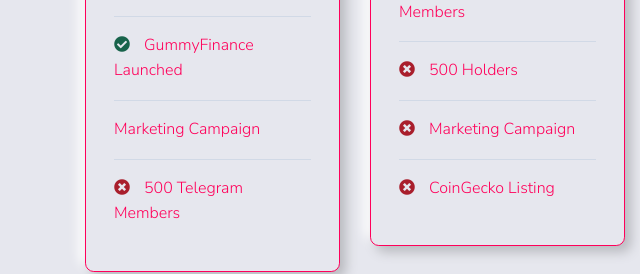
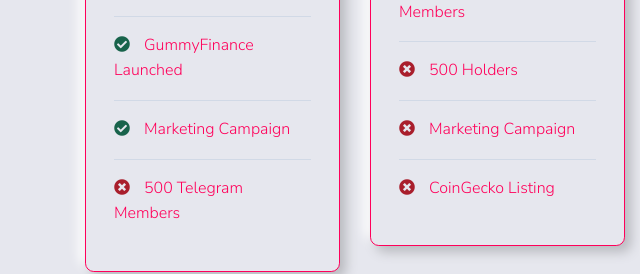
Before and after one commit to tmitchellgcio/gummy, a plain HTML site: page index.html in a window 1280 px wide. Shown: the part 3264-3538 px from the top of the page, 0-640 px from the left. Drawn offline with nearby package versions, Linux system fonts and the light colour scheme; a script that the page names is missing.

Commit message:
Update index.html

```diff
--- a/index.html
+++ b/index.html
@@ -434,7 +434,7 @@
                       <span class="text-success"><span class="fas fa-check-circle"></span></span> GummyFinance Launched
                     </li>
                     <li class="list-group-item bg-soft pl-0">
-                      <span class="ttext-success><span class="fas fa-check-circle"></span></span> Marketing Campaign
+                      <span class="text-success"><span class="fas fa-check-circle"></span></span> Marketing Campaign
                     </li>
                     <li class="list-group-item bg-soft pl-0">
                       <span class="text-danger"><span class="fas fa-times-circle"></span></span> 500 Telegram Members
```
